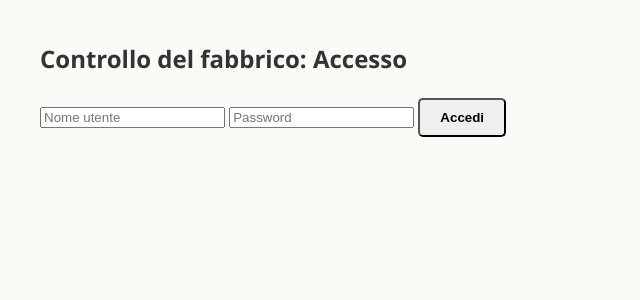
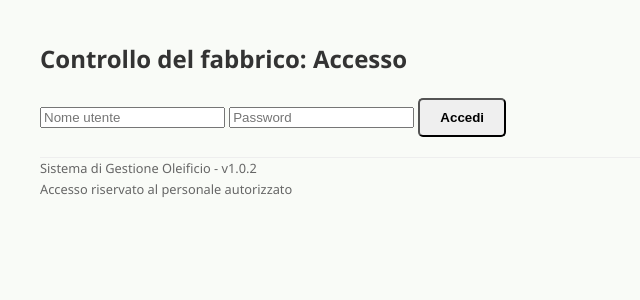
Before and after one commit to Natalia-Stradaeva/Oil-production-management, a Flask app: page /login in a window 1280 px wide. Shown: the top 300 px of the page, without its empty margins (0-640 px from the left). Run offline with Flask 3, Linux system fonts and the light colour scheme.

Commit message:
Update login interface with system info and access warning

```diff
--- a/templates/login.html
+++ b/templates/login.html
@@ -19,6 +19,10 @@
             <input type="password" name="password" placeholder="Password" required>
             <button type="submit" class="btn">Accedi</button>
         </form>
+        <div style="margin-top: 20px; font-size: 0.8em; color: #666; border-top: 1px solid #eee; pt-2;">
+    Sistema di Gestione Oleificio - v1.0.2<br>
+    Accesso riservato al personale autorizzato
+</div>
     </div>
 </body>
 </html>
```
